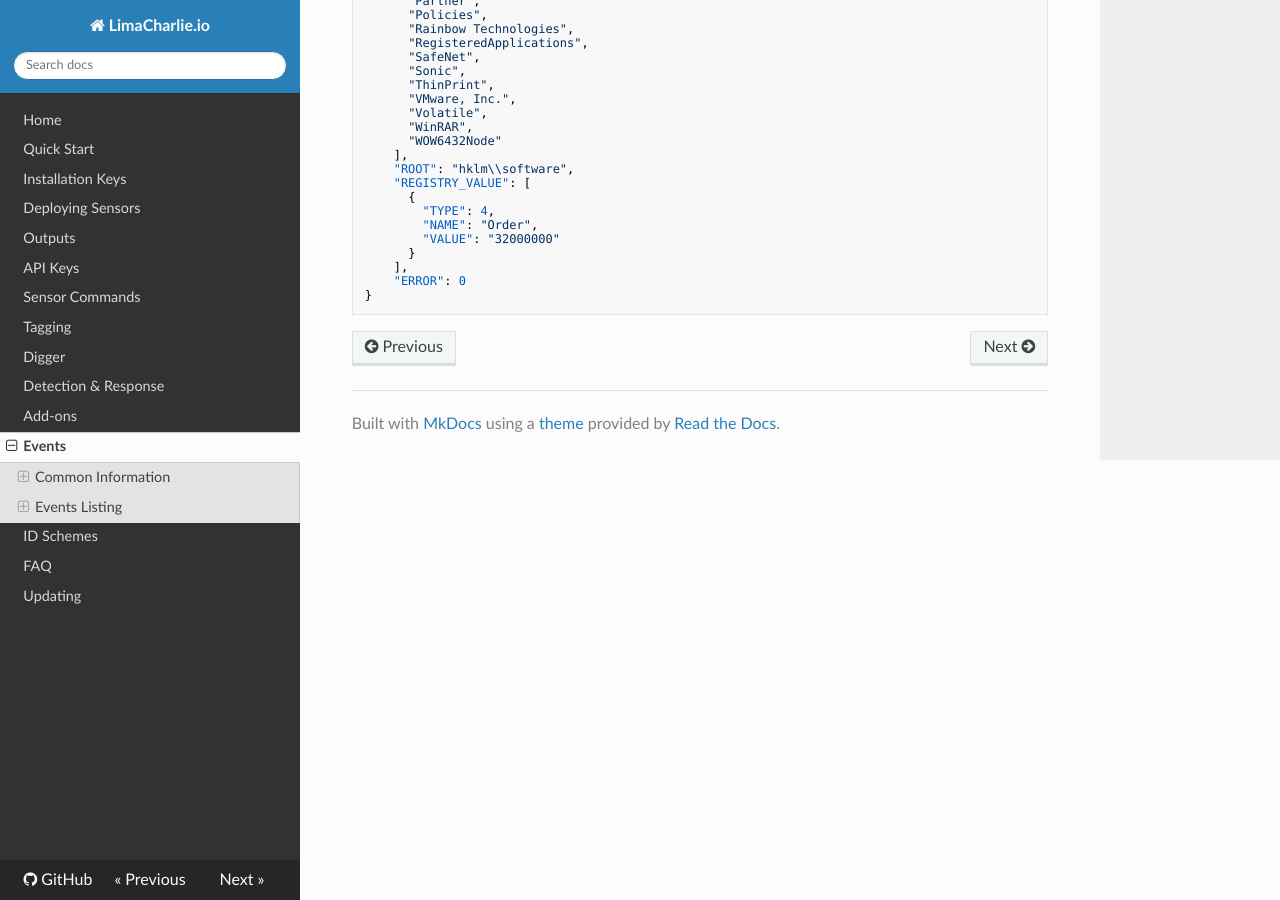
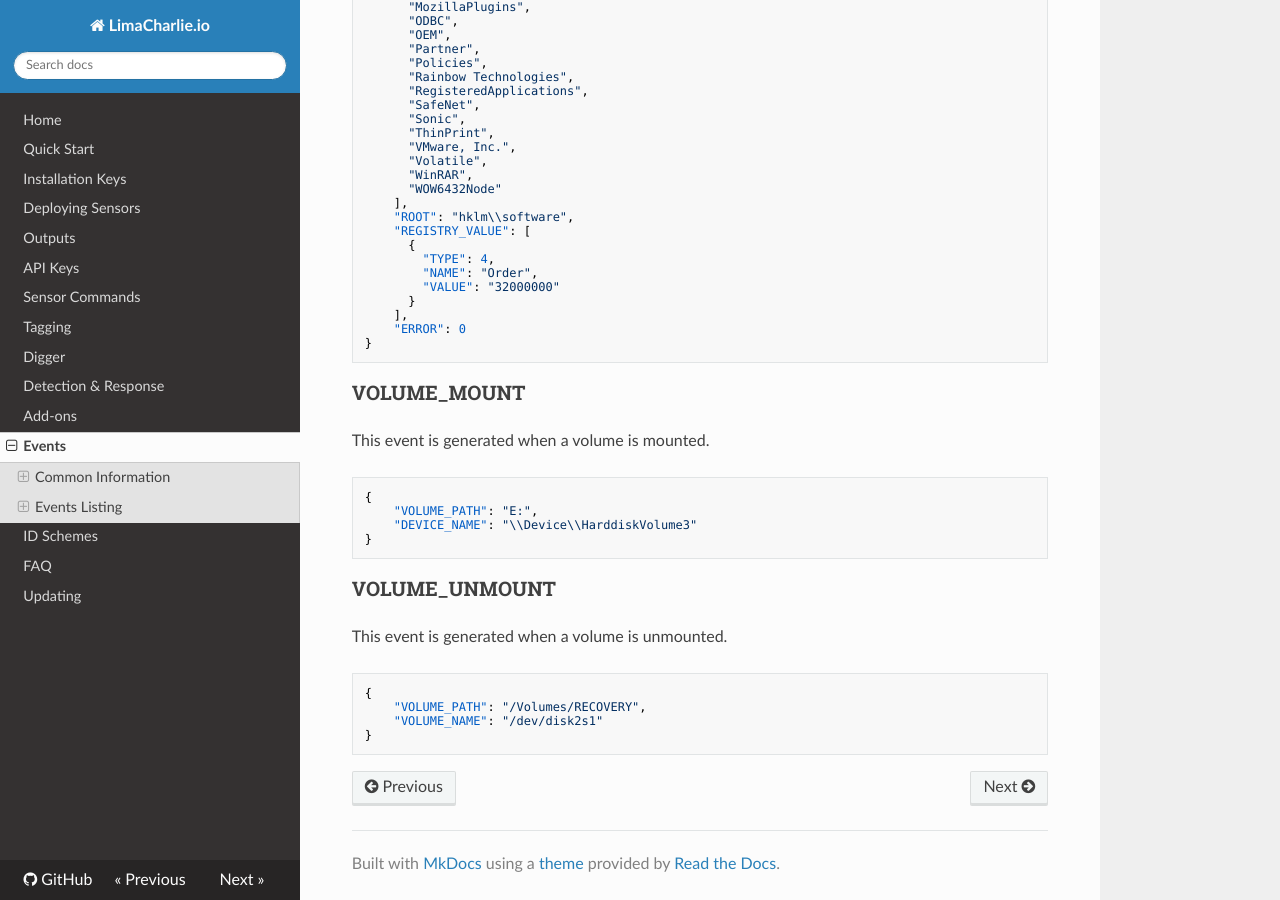
Before and after one commit to refractionPOINT/lce_doc, an MkDocs documentation site: the page built from docs/events.md, in a window 1280 px wide and 900 px high, scrolled down 15458 px. Built offline with MkDocs 1.6.1, drawn with Linux system fonts in a browser that asks for light colours; nearby versions of some CDN libraries; old or Windows-style settings are respelled for this version of MkDocs; some of the changed text lies outside the part shown.

Commit message:
Missing VOLUME_MOUNT event documentation.

````diff
--- a/docs/events.md
+++ b/docs/events.md
@@ -738,3 +738,21 @@ This event is generated in response to the `reg_list` command to list keys and v
     "ERROR": 0
 }
 ```
+
+### VOLUME_MOUNT
+This event is generated when a volume is mounted.
+```json
+{
+    "VOLUME_PATH": "E:",
+    "DEVICE_NAME": "\\Device\\HarddiskVolume3"
+}
+```
+
+### VOLUME_UNMOUNT
+This event is generated when a volume is unmounted.
+```json
+{
+    "VOLUME_PATH": "/Volumes/RECOVERY",
+    "VOLUME_NAME": "/dev/disk2s1"
+}
+```
````
